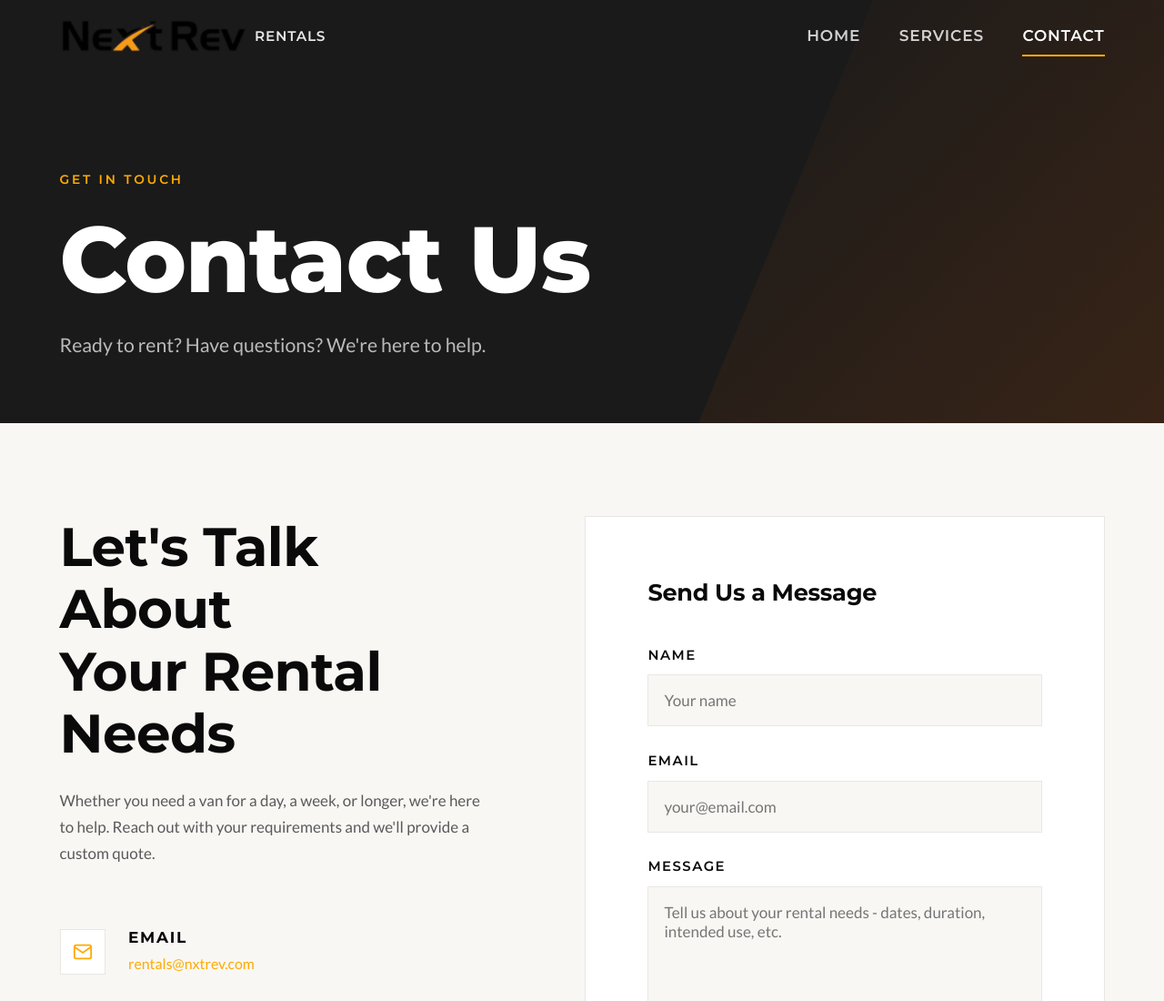
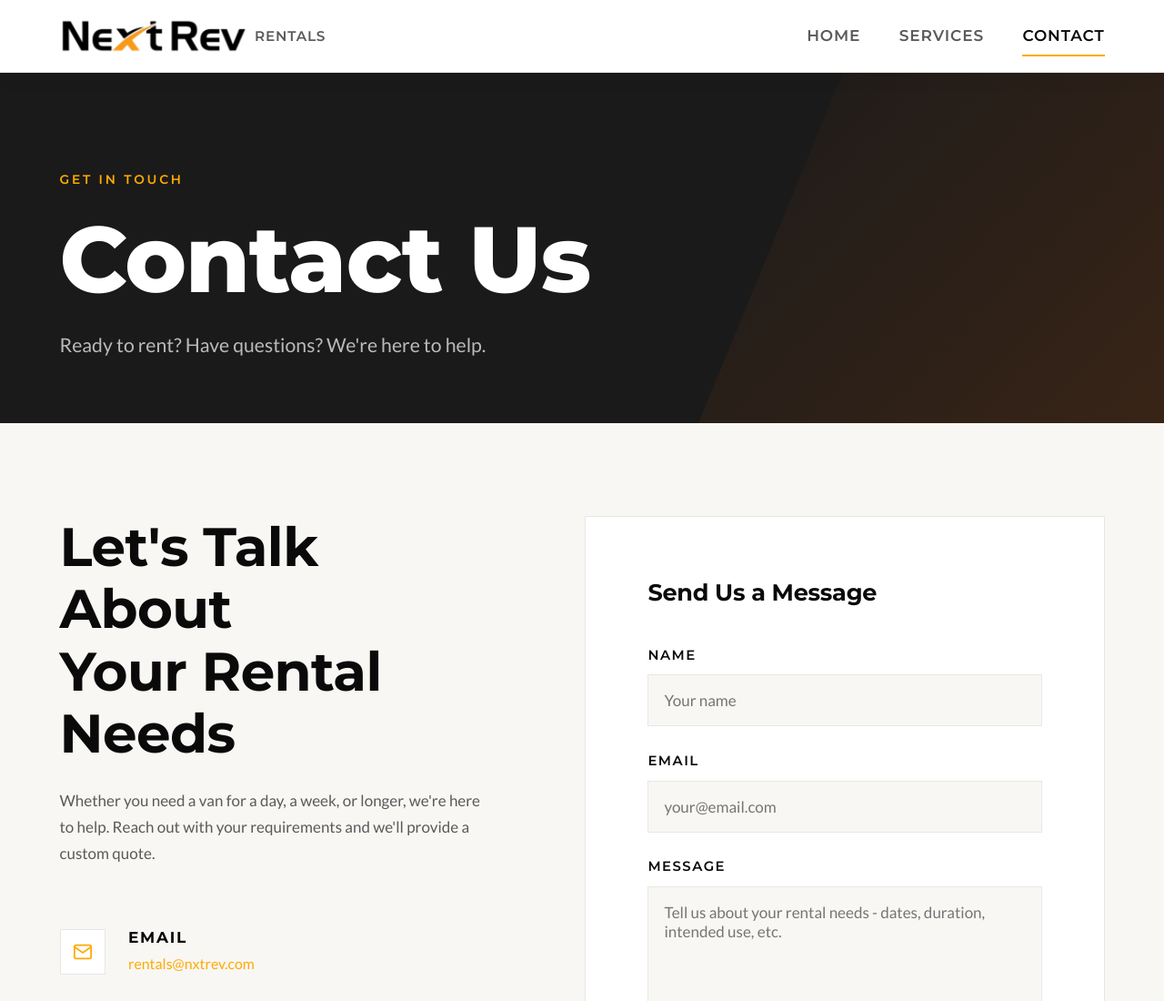
Before and after one commit to reedscott1/nextrev-rentals, a plain HTML site: page contact.html in a window 1280 px wide. Shown: the top 1100 px of the page at 91% size. Drawn offline with Linux system fonts and the light colour scheme.

Commit message:
fix bug with header visibility prior to scroll down on contact and service pages

```diff
--- a/contact.html
+++ b/contact.html
@@ -10,7 +10,7 @@
 </head>
 <body>
   <!-- Header -->
-  <header class="header">
+  <header class="header header-solid">
     <div class="container">
       <a href="index.html" class="logo">
         <img src="assets/logo.png" alt="NextRev" class="logo-img">
--- a/styles.css
+++ b/styles.css
@@ -111,10 +111,28 @@ p {
   transition: all 0.3s ease;
 }
 
-.header.scrolled {
+.header.scrolled,
+.header.header-solid {
   background: var(--white);
   border-bottom-color: var(--gray-100);
   box-shadow: 0 2px 20px rgba(0, 0, 0, 0.08);
+}
+
+.header.header-solid .logo-sub {
+  color: var(--gray-600);
+}
+
+.header.header-solid .nav-link {
+  color: var(--gray-600);
+}
+
+.header.header-solid .nav-link:hover,
+.header.header-solid .nav-link.active {
+  color: var(--black);
+}
+
+.header.header-solid .menu-toggle span {
+  background: var(--black);
 }
 
 .header .container {
```
Also changed, not shown: services.html (+1 -1 lines), 1 other file.
